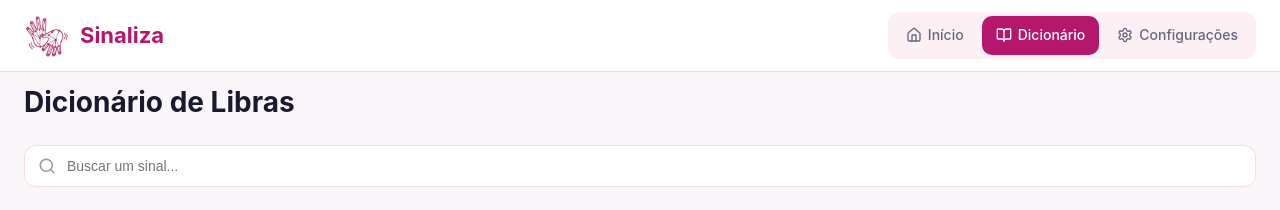
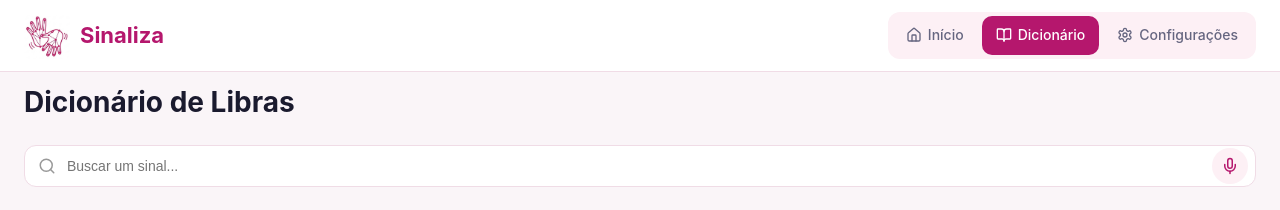
Before and after one commit to MiguelFirme/DeepLearning-SINALIZA, a React (Vite) app in the folder frontend/: page /dictionary in a window 1280 px wide. Shown: the top 210 px of the page. Built offline with nearby package versions, Linux system fonts and the light colour scheme; no server answers.

Commit message:
Add files via upload

```diff
--- a/frontend/src/pages/DictionaryPage.module.css
+++ b/frontend/src/pages/DictionaryPage.module.css
@@ -149,3 +149,74 @@
   justify-content: center;
   margin-top: 32px;
 }
+
+/* Busca por voz */
+.withMic {
+  padding-right: 56px;
+}
+
+.micBtn {
+  position: absolute;
+  top: 50%;
+  right: 8px;
+  transform: translateY(-50%);
+  width: 36px;
+  height: 36px;
+  display: flex;
+  align-items: center;
+  justify-content: center;
+  border-radius: 50%;
+  background: var(--primary-bg);
+  color: var(--primary);
+  transition: all var(--transition);
+}
+
+.micBtn:hover {
+  background: var(--secondary);
+}
+
+.micBtn:focus-visible {
+  outline: 2px solid var(--primary);
+  outline-offset: 2px;
+}
+
+.micActive {
+  background: var(--primary);
+  color: white;
+  animation: micPulse 1.4s ease-out infinite;
+}
+
+.micActive:hover {
+  background: var(--primary-dark);
+}
+
+@keyframes micPulse {
+  0% {
+    box-shadow: 0 0 0 0 rgba(181, 23, 109, 0.45);
+  }
+  100% {
+    box-shadow: 0 0 0 14px rgba(181, 23, 109, 0);
+  }
+}
+
+@media (prefers-reduced-motion: reduce) {
+  .micActive {
+    animation: none;
+  }
+}
+
+.voiceError {
+  margin: -12px 0 20px;
+  font-size: 13px;
+  color: var(--error);
+}
+
+/* Texto só para leitores de tela */
+.srOnly {
+  position: absolute;
+  width: 1px;
+  height: 1px;
+  overflow: hidden;
+  clip: rect(0 0 0 0);
+  white-space: nowrap;
+}
--- a/frontend/src/pages/DictionaryPage.tsx
+++ b/frontend/src/pages/DictionaryPage.tsx
@@ -1,7 +1,8 @@
 import { useState, useEffect, useCallback } from "react";
-import { Search } from "lucide-react";
+import { Mic, MicOff, Search } from "lucide-react";
 import api, { type DictionaryEntry } from "../services/api";
 import SignCard from "../components/SignCard";
+import { useSpeechRecognition } from "../hooks/useSpeechRecognition";
 import styles from "./DictionaryPage.module.css";
 
 const PAGE_SIZE = 12;
@@ -35,6 +36,11 @@ export default function DictionaryPage() {
   const [total, setTotal] = useState(0);
   const [skip, setSkip] = useState(0);
   const [loading, setLoading] = useState(false);
+
+  /* Busca por voz: o texto reconhecido vira o termo de busca */
+  const voice = useSpeechRecognition({
+    onResult: (text) => setSearchTerm(text),
+  });
 
   const fetchEntries = useCallback(
     async (reset = false) => {
@@ -96,12 +102,32 @@ export default function DictionaryPage() {
         <Search size={18} className={styles.searchIcon} />
         <input
           type="text"
-          placeholder="Buscar um sinal..."
-          className={styles.searchInput}
-          value={searchTerm}
+          placeholder={voice.listening ? "Ouvindo... fale o sinal" : "Buscar um sinal..."}
+          className={`${styles.searchInput} ${voice.supported ? styles.withMic : ""}`}
+          value={voice.listening && voice.interim ? voice.interim : searchTerm}
           onChange={(e) => setSearchTerm(e.target.value)}
         />
+        {voice.supported && (
+          <button
+            type="button"
+            className={`${styles.micBtn} ${voice.listening ? styles.micActive : ""}`}
+            onClick={voice.toggle}
+            aria-label={voice.listening ? "Parar de ouvir" : "Buscar por voz"}
+            aria-pressed={voice.listening}
+            title={voice.listening ? "Parar de ouvir" : "Buscar por voz"}
+          >
+            {voice.listening ? <MicOff size={18} /> : <Mic size={18} />}
+          </button>
+        )}
       </div>
+      {voice.error && (
+        <p className={styles.voiceError} role="alert">
+          {voice.error}
+        </p>
+      )}
+      <span className={styles.srOnly} aria-live="polite">
+        {voice.listening ? "Ouvindo" : ""}
+      </span>
 
       <div className={styles.grid}>
         {/* Sidebar — Categorias */}
```
